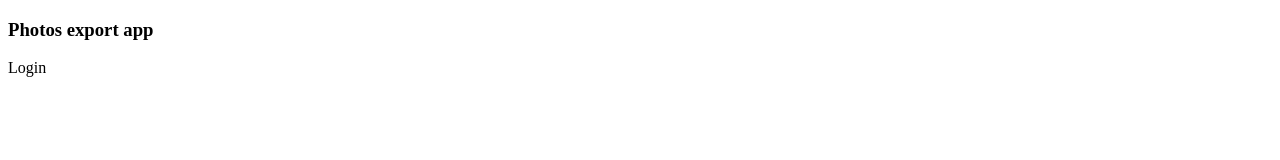
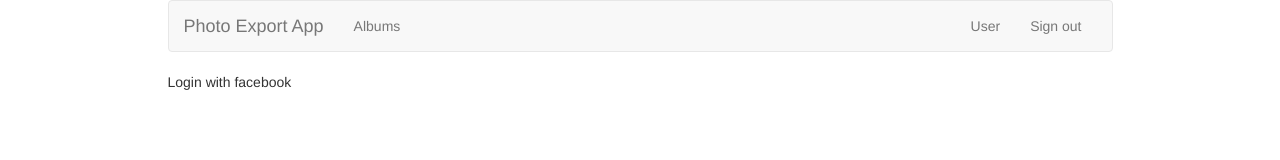
Before and after one commit to AdibSALIM/photos-export-app-repo, a React app: page / in a window 1280 px wide. Built offline with nearby package versions, Linux system fonts and the light colour scheme.

Commit message:
adding header

```diff
--- a/package.json
+++ b/package.json
@@ -23,6 +23,7 @@
   "homepage": "https://github.com/AdibSALIM/photos-export-app-repo#readme",
   "dependencies": {
     "react": "^15.5.4",
+    "react-bootstrap": "^0.31.0",
     "react-dom": "^15.5.4",
     "react-router": "^4.1.1",
     "react-router-dom": "^4.1.1"
--- a/src/app/components/Fblogin.js
+++ b/src/app/components/Fblogin.js
@@ -49,7 +49,7 @@ export class Fblogin extends React.Component {
                  data-show-faces="false"
                  data-auto-logout-link="false"
                  href="javascript:void(0)">
-                Login
+                Login with facebook
             </div>
         );
     }
--- /dev/null
+++ b/src/app/components/Header.js
@@ -0,0 +1,43 @@
+import React from "react";
+
+export class Header extends React.Component{
+    render(){
+        return(
+
+
+
+                <nav className="navbar navbar-default">
+                    <div className="container-fluid">
+                        <div className="navbar-header">
+                            <button type="button" className="navbar-toggle collapsed" data-toggle="collapse" data-target="#navbar" aria-expanded="false" aria-controls="navbar">
+                                <span className="sr-only">Toggle navigation</span>
+                                <span className="icon-bar"></span>
+                                <span className="icon-bar"></span>
+                                <span className="icon-bar"></span>
+                            </button>
+                            <a className="navbar-brand">Photo Export App</a>
+                        </div>
+                        <div id="navbar" className="navbar-collapse collapse in">
+                            <ul className="nav navbar-nav">
+                                <li><a href="#">Albums</a></li>
+                            </ul>
+
+                            <ul className="nav navbar-nav navbar-right">
+                                <li><a>User <span className="sr-only">(current)</span></a></li>
+                                <li><a href="/home">Sign out</a></li>
+                            </ul>
+                        </div>
+                    </div>
+                </nav>
+
+
+
+
+
+
+
+
+        );
+    }
+
+}
--- a/src/app/index.js
+++ b/src/app/index.js
@@ -1,6 +1,7 @@
 import React from "react";
 import { render} from "react-dom";
 import {Fblogin} from "./components/Fblogin"
+import {Header} from "./components/Header";
 
 class App extends React.Component{
 
@@ -9,10 +10,21 @@ class App extends React.Component{
     render() {
         return(
 
-        <div>
-            <h3>Photos export app</h3>
-            <Fblogin/>
+        <div className="container">
+            <div className="row">
+                <div className="col-xs-10 col-xs-offset-1">
+                    <Header/>
+                </div>
+            </div>
+            <div className="row">
+                <div className="col-xs-10 col-xs-offset-1">
+                    <Fblogin/>
+                </div>
+            </div>
+
         </div>
+
+
         );
     }
 }
--- a/src/index.html
+++ b/src/index.html
@@ -5,7 +5,9 @@
     <meta name="viewport"
           content="width=device-width, user-scalable=no, initial-scale=1.0, maximum-scale=1.0, minimum-scale=1.0">
     <meta http-equiv="X-UA-Compatible" content="ie=edge">
-    <title>Photos-export-app</title>
+    <!-- Latest compiled and minified CSS -->
+    <link rel="stylesheet" href="https://maxcdn.bootstrapcdn.com/bootstrap/3.3.7/css/bootstrap.min.css" integrity="sha384-BVYiiSIFeK1dGmJRAkycuHAHRg32OmUcww7on3RYdg4Va+PmSTsz/K68vbdEjh4u" crossorigin="anonymous">
+    <title>Photos-Export-App</title>
 </head>
 <body>
 <div id="app"></div>
```
